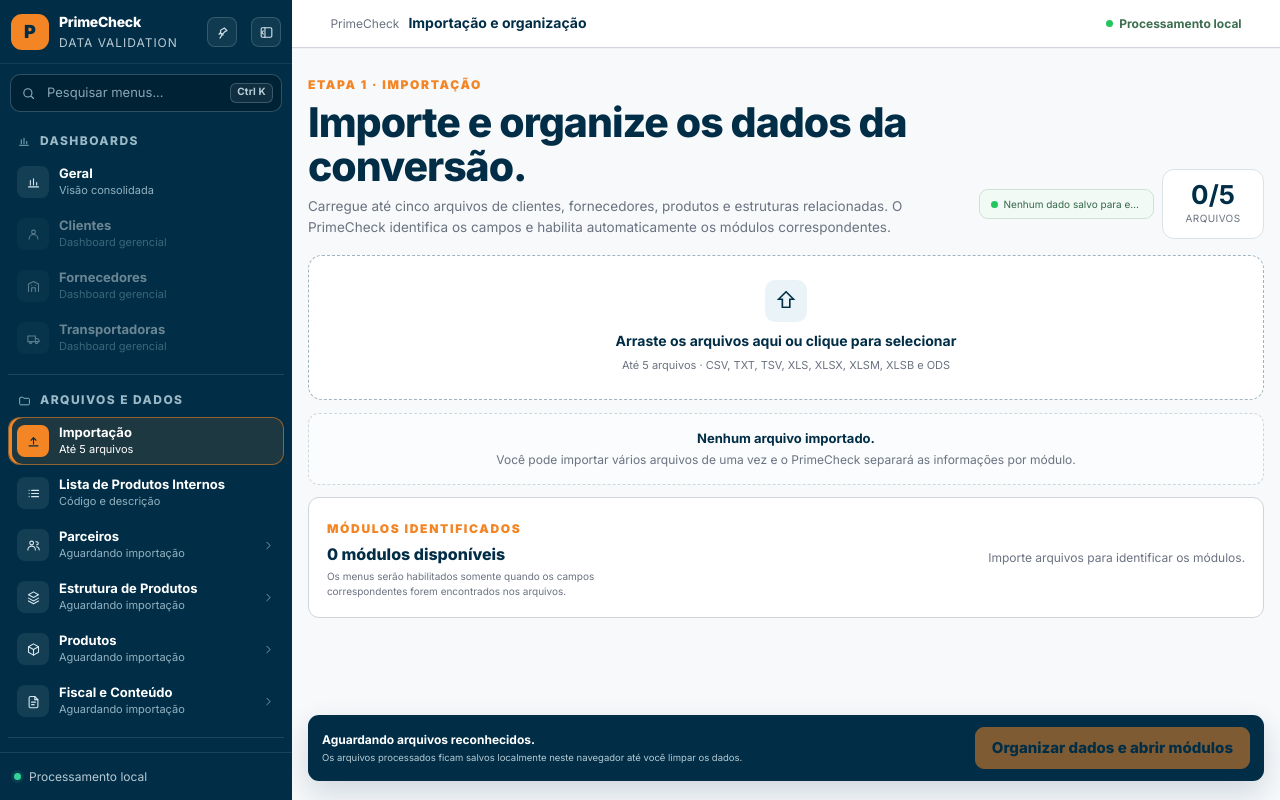
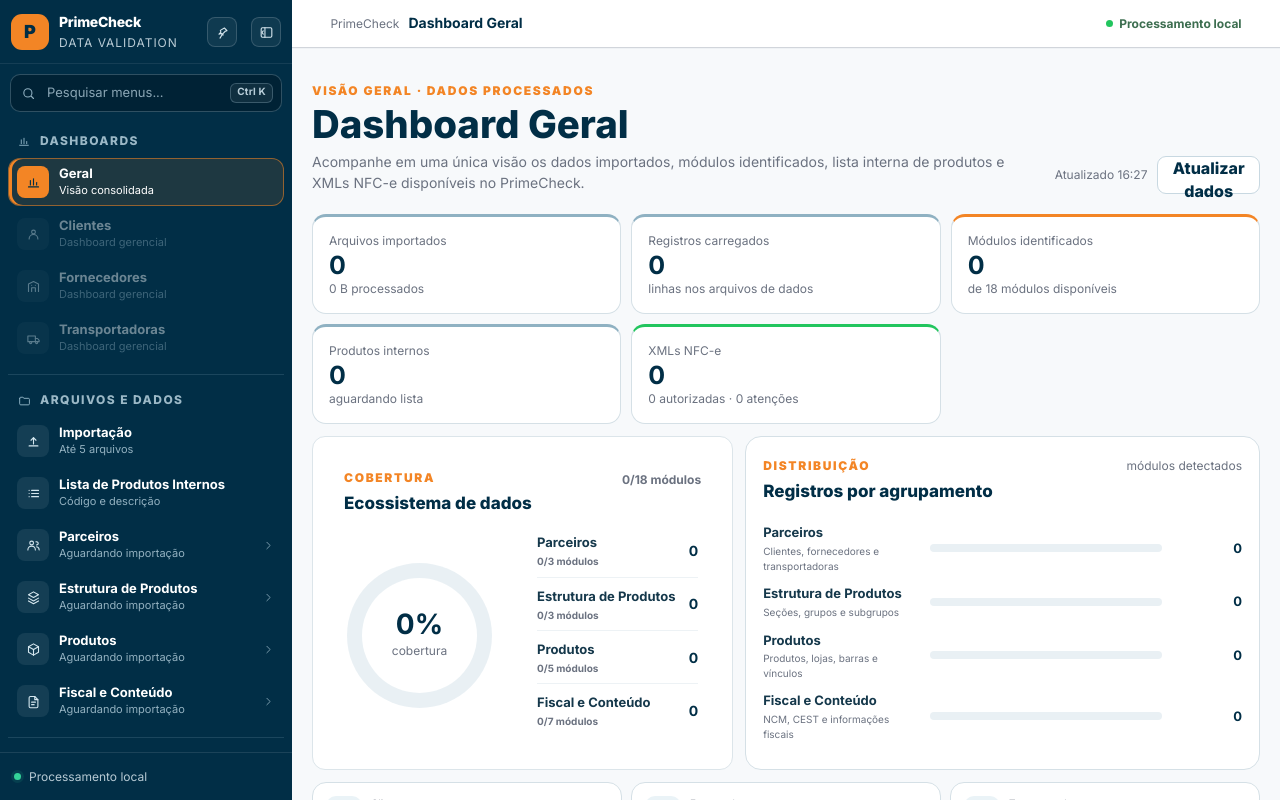
Before and after one commit to marcoantunes171989/PrimeCheck, a React (Vite) app: page / in a window 1280 px wide. Shown: the top 800 px of the page. Built offline with nearby package versions, Linux system fonts and the light colour scheme.

Commit message:
feat: abrir dashboard geral como tela padrão

```diff
--- a/src/App.tsx
+++ b/src/App.tsx
@@ -7,6 +7,7 @@ import NfceValidatorPage from './pages/NfceValidatorPage'
 import WorkspaceImportPage from './pages/WorkspaceImportPage'
 import ModuleComparisonPage from './pages/ModuleComparisonPage'
 import InternalProductListPage from './pages/InternalProductListPage'
+import GeneralDashboardPage from './pages/GeneralDashboardPage'
 import { analyzeWorkspaceFiles, getWorkspaceModule } from './config/workspaceModules'
 import type { ImportedFile } from './types'
 import {
@@ -31,7 +32,7 @@ const staticModuleTitle: Record<'importacao' | 'internal-products' | 'homologaca
 }
 
 export default function App() {
-  const [module, setModule] = useState<ModuleId>('importacao')
+  const [module, setModule] = useState<ModuleId>('dashboard:general')
   const [collapsed, setCollapsed] = useState(() => {
     if (typeof window === 'undefined') return false
     return !window.matchMedia('(min-width: 1100px)').matches
@@ -63,16 +64,10 @@ export default function App() {
       const session = loadWorkspaceSession()
       const enabledModuleIds = new Set<string>(analyzeWorkspaceFiles(files).map(match => match.module.id))
       const restoredVisited = session.visitedModuleIds.filter(moduleId => enabledModuleIds.has(moduleId))
-      const activeWorkspaceModuleId = session.activeModule.startsWith('data:') || session.activeModule.startsWith('dashboard:')
-        ? session.activeModule.slice(session.activeModule.indexOf(':') + 1)
-        : ''
-      const canRestoreActiveModule = files.length > 0
-        && activeWorkspaceModuleId
-        && enabledModuleIds.has(activeWorkspaceModuleId)
 
       setWorkspaceFiles(files)
       setVisitedWorkspaceModules(new Set(restoredVisited))
-      setModule(canRestoreActiveModule ? session.activeModule as ModuleId : 'importacao')
+      setModule('dashboard:general')
       setWorkspaceStorageMessage(files.length ? 'Dados, vínculos e homologações restaurados para este IP.' : 'Nenhum dado salvo para este IP.')
       setWorkspaceStorageReady(true)
     })()
@@ -128,13 +123,13 @@ export default function App() {
     clearWorkspaceSession()
     setWorkspaceFiles([])
     setVisitedWorkspaceModules(new Set())
-    setModule('importacao')
+    setModule('dashboard:general')
     setWorkspaceStorageMessage('Dados importados, vínculos e homologações removidos.')
   }
 
   const changeModule = (next: ModuleId) => {
     setModule(next)
-    if (next.startsWith('data:') || next.startsWith('dashboard:')) {
+    if (next.startsWith('data:') || (next.startsWith('dashboard:') && next !== 'dashboard:general')) {
       const moduleId = next.slice(next.indexOf(':') + 1)
       setVisitedWorkspaceModules(current => {
         if (current.has(moduleId)) return current
@@ -158,11 +153,13 @@ export default function App() {
     ? getWorkspaceModule(activeWorkspaceModuleId)
     : undefined
 
-  const moduleTitle = module.startsWith('dashboard:')
-    ? 'Dashboard · ' + (activeWorkspaceModule?.label ?? 'Dados importados')
-    : module.startsWith('data:')
-      ? activeWorkspaceModule?.label ?? 'Dados importados'
-      : staticModuleTitle[module as keyof typeof staticModuleTitle]
+  const moduleTitle = module === 'dashboard:general'
+    ? 'Dashboard Geral'
+    : module.startsWith('dashboard:')
+      ? 'Dashboard · ' + (activeWorkspaceModule?.label ?? 'Dados importados')
+      : module.startsWith('data:')
+        ? activeWorkspaceModule?.label ?? 'Dados importados'
+        : staticModuleTitle[module as keyof typeof staticModuleTitle]
 
   const openImportedModules = () => {
     const first = workspaceMatches[0]?.module.id
@@ -194,6 +191,10 @@ export default function App() {
             <i /> Processamento local
           </div>
         </div>
+
+        {module === 'dashboard:general' && (
+          <GeneralDashboardPage files={workspaceFiles} />
+        )}
 
         {module === 'importacao' && (
           <WorkspaceImportPage
```
